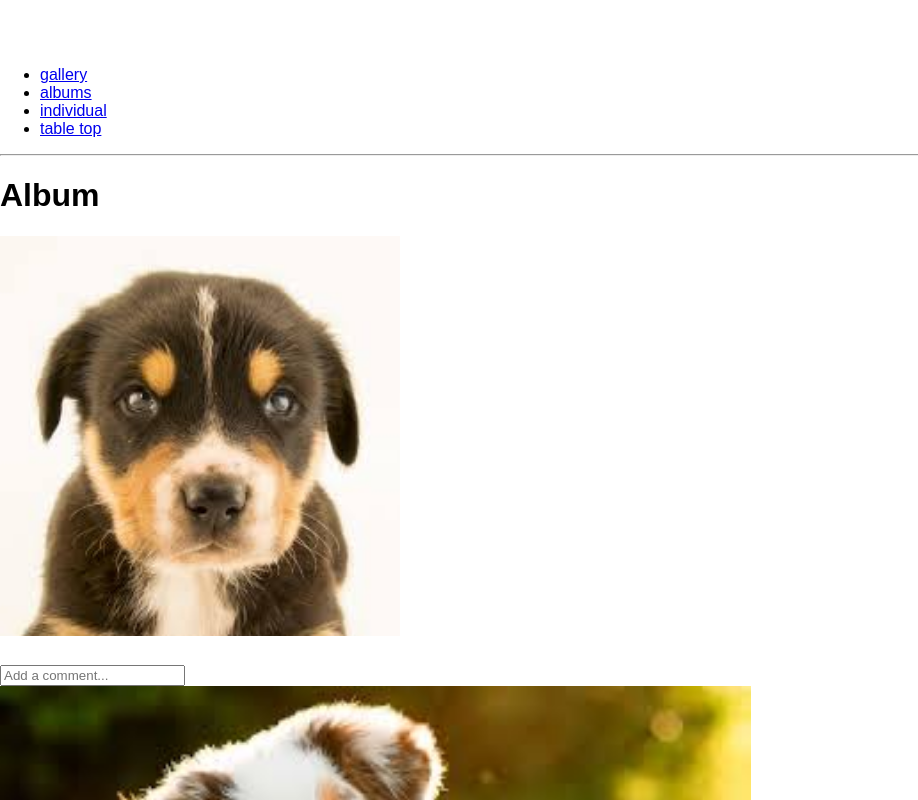
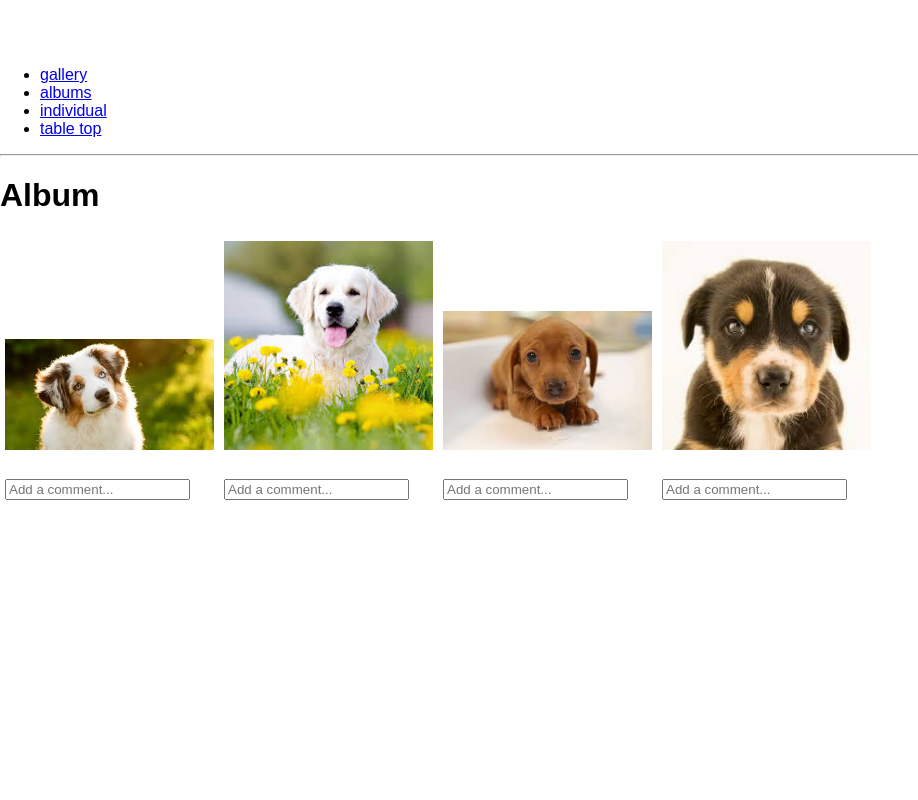
Before and after one commit to chasejohnson3/Photo-Album, a React (Create React App) app in the folder photo-album/: page /album in a window 1280 px wide. Shown: the top 800 px of the page, without its empty margins (0-918 px from the left). Built offline with nearby package versions, Linux system fonts and the light colour scheme.

Commit message:
A E S T H E T I C

```diff
--- a/photo-album/src/Album.js
+++ b/photo-album/src/Album.js
@@ -11,13 +11,14 @@ class Album extends Component {
     constructor(props){
         super(props);
         this.state={
-			images: [image1, image2, image3, image4]
+			images: [image2, image3, image4, image1],
         }
     }
+
     render(){
 		const renderImage = (imageURL) => {return <Photo image = {imageURL}/>}
         return (
-			<div onClick = {() => alert("test")} >
+			<div>
 			{this.state.images.map(renderImage)}
 			</div>
         );
--- a/photo-album/src/App.css
+++ b/photo-album/src/App.css
@@ -1,3 +1,6 @@
+.Photo{
+  width: 200px;
+}
 Background{
   background-color: black;
 }
--- a/photo-album/src/Gallery.js
+++ b/photo-album/src/Gallery.js
@@ -1,24 +1,45 @@
 import React, { Component } from 'react';
-import Photos from "./Photo.js"
+import Photo from "./Photo.js"
+
+import icon1 from "./hardcoded_photos/folderIcon.png"
+
+import image1 from "./hardcoded_photos/dog1.jpg"
+import image2 from "./hardcoded_photos/dog2.jpg"
+import image3 from "./hardcoded_photos/dog3.jpg"
+import image4 from "./hardcoded_photos/dog4.jpg"
+
+class Folder extends Component{
+	constructor(props){
+		super(props);
+		this.state={
+		album: [image2, image3, image4, image1],
+		icon: icon1
+		}
+	}
+	render(){
+		return(
+				<img src = {this.state.icon} className = 'Folder'/>
+				);
+	}
+}
 
 
 class Gallery extends Component {
     constructor(props){
         super(props);
         this.state={
-			gallery: []
-		}
+			folders : [<Folder/>, <Folder/>, <Folder/>]
+        }
     }
+
     render(){
+		const renderFolder = (folderURL) => {return <Folder/>}
         return (
-			<ul>
-			{Album}
-			</ul>
-
-
+			<div>
+			{this.state.folders.map(renderFolder)}
+			</div>
         );
     }
 }
 
-
 export default Gallery;
--- a/photo-album/src/Photo.js
+++ b/photo-album/src/Photo.js
@@ -1,3 +1,5 @@
+//flexbox
+//display
 import React, { Component } from 'react';
 
 
@@ -47,14 +49,11 @@ class Photo extends Component {
 
     render(){
         const styles ={
-            height:400,
-            flex: 1,
-            justifyContent: 'center',
-            alignItems: 'center',
+			width: '100%'
         }
 
         return(
-            <div>
+            <div className = 'Photo'>
                 <img src={this.props.image} style={styles}/>
                 <h1>{this.state.editableText}</h1>
 
--- a/photo-album/src/components/App.js
+++ b/photo-album/src/components/App.js
@@ -3,7 +3,7 @@ import '../styles/App.css';
 
 import TableTop from './TableTopComponent';
 import Individual from './IndividualComponent';
-import Gallery from './GalleryComponent';
+import GalleryComponent from './GalleryComponent';
 import AlbumComponent from './AlbumComponent';
 
 
@@ -35,8 +35,8 @@ class App extends Component {
             <hr/>
 
           <Switch>
-            <Route exact path="/" component={Gallery} />
-            <Route path="/gallery" component={Gallery}/>
+            <Route exact path="/" component={GalleryComponent} />
+            <Route path="/gallery" component={GalleryComponent}/>
             <Route path="/album" component={AlbumComponent} />
             <Route path="/individual" component={Individual} />
             <Route path="/tabletop" component={TableTop} />
--- a/photo-album/src/components/GalleryComponent.js
+++ b/photo-album/src/components/GalleryComponent.js
@@ -1,11 +1,13 @@
 import React from 'react';
+import Gallery from '../Gallery';
 
-const Gallery = () => {
+const GalleryComponent = () => {
     return (
         <div className="jumbotron">
             <h1 className="display-3">Gallery</h1>
+			<Gallery/>
         </div>
     );
 }
 
-export default Gallery;
+export default GalleryComponent;
--- a/photo-album/src/styles/App.css
+++ b/photo-album/src/styles/App.css
@@ -1,3 +1,37 @@
+.Photo{
+  margin: 5px;
+
+  float: center;
+  width: 209px;
+
+  display: inline-block;
+}
+
+.Photo:hover {
+  border: 1px solid #777
+}
+
+.Photo:active {
+  border: none;
+}
+
+
+.Folder{
+  margin: 5px;
+
+  float: center;
+
+  display: inline-block;
+}
+
+.Folder:hover {
+  border: 1px solid #777
+}
+
+.Folder:active {
+  border: none;
+}
+
 .App {
   padding-top: 50px;
 }
```
Also changed, not shown: photo-album/src/hardcoded_photos/folderIcon.png (added).
